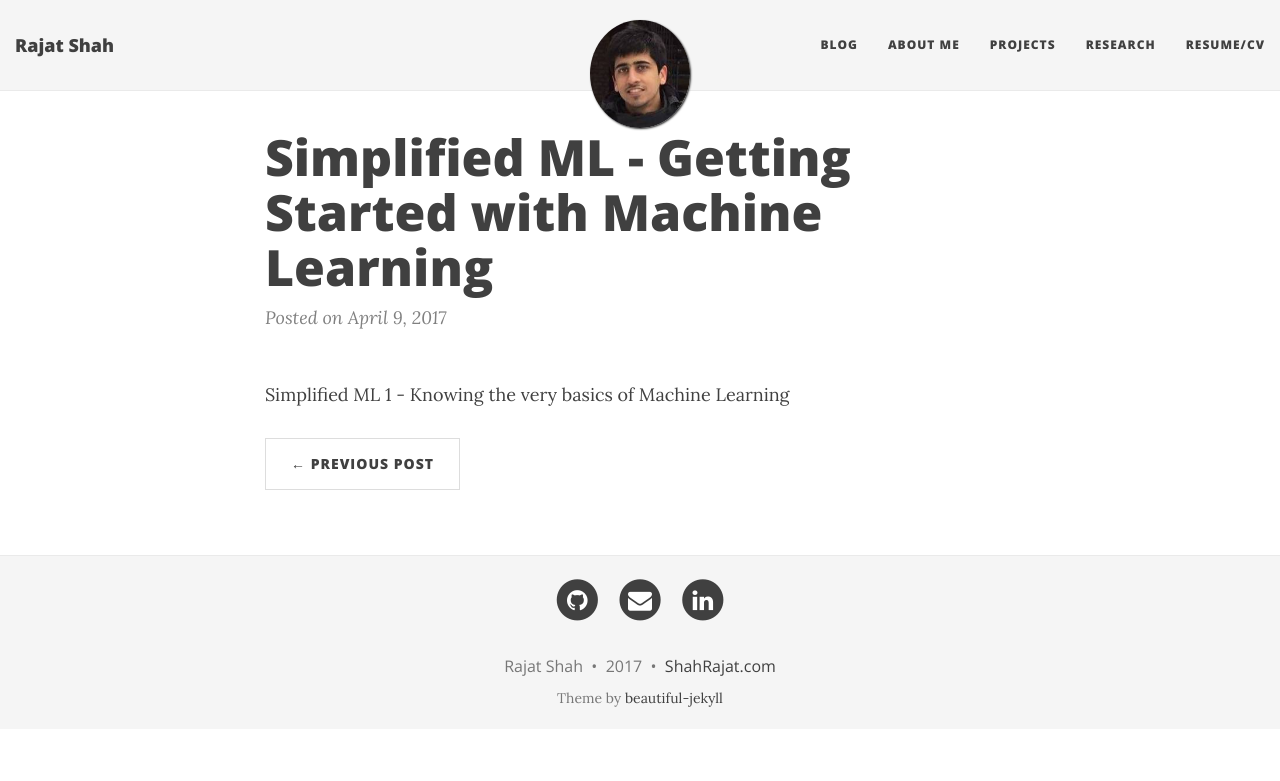
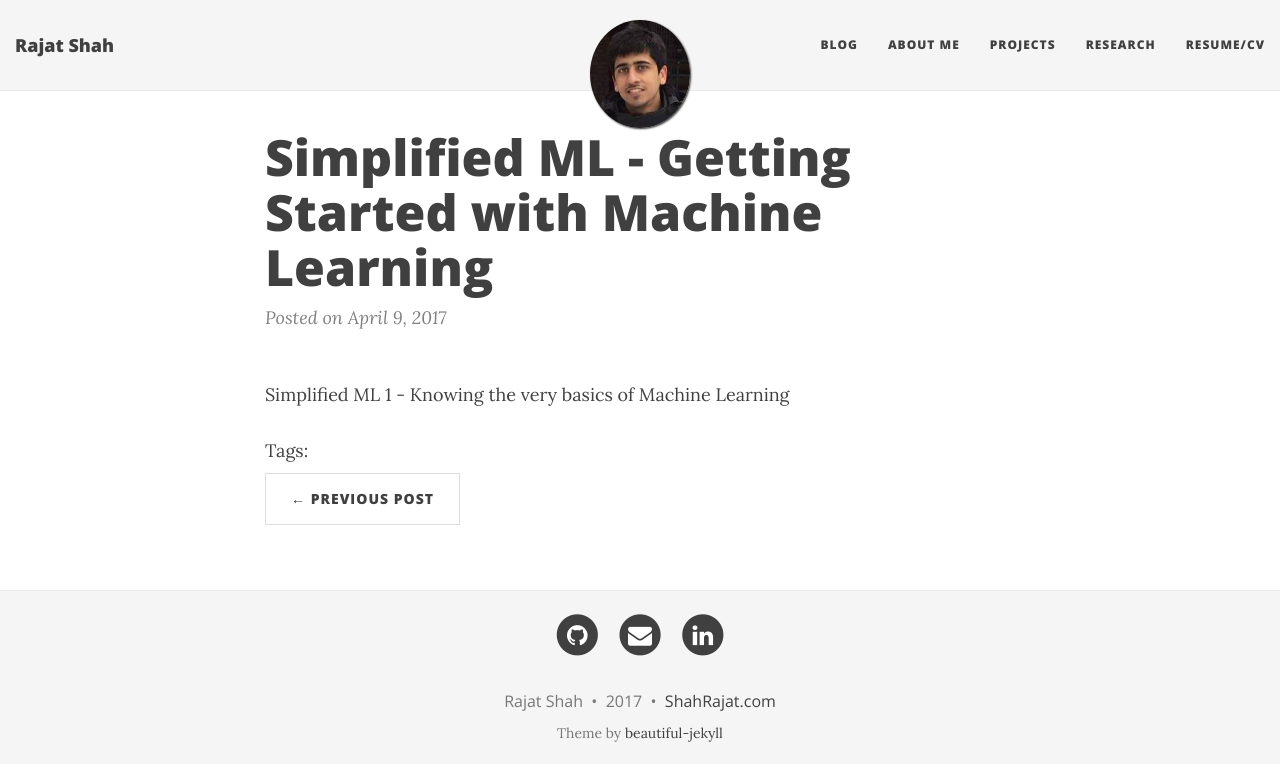
Before and after one commit to shahrajat/shahrajat.github.io, a Jekyll site: the page built from _posts/machine-learning/2017-04-09-simplified-machine-learning-basics.md, in a window 1280 px wide. Shown: the top 781 px of the page. Built offline with Jekyll 4.4.1, drawn with Linux system fonts in a browser that asks for light colours; nearby versions of some CDN libraries; comment, search, counter and statistics services are not loaded.

Commit message:
Update post.html

```diff
--- a/_layouts/post.html
+++ b/_layouts/post.html
@@ -9,7 +9,12 @@
     <div class="col-lg-8 col-lg-offset-2 col-md-10 col-md-offset-1">
       <article role="main" class="blog-post">
 	      {{ content }}
-	    </article>
+		</article>
+		{% if page.tags %}
+			<div class="blog-tags">
+				Tags: {{ page.tags | join: ", " }}
+			</div>
+		{% endif %}
 
       <ul class="pager blog-pager">
         {% if page.previous.url %}
```
